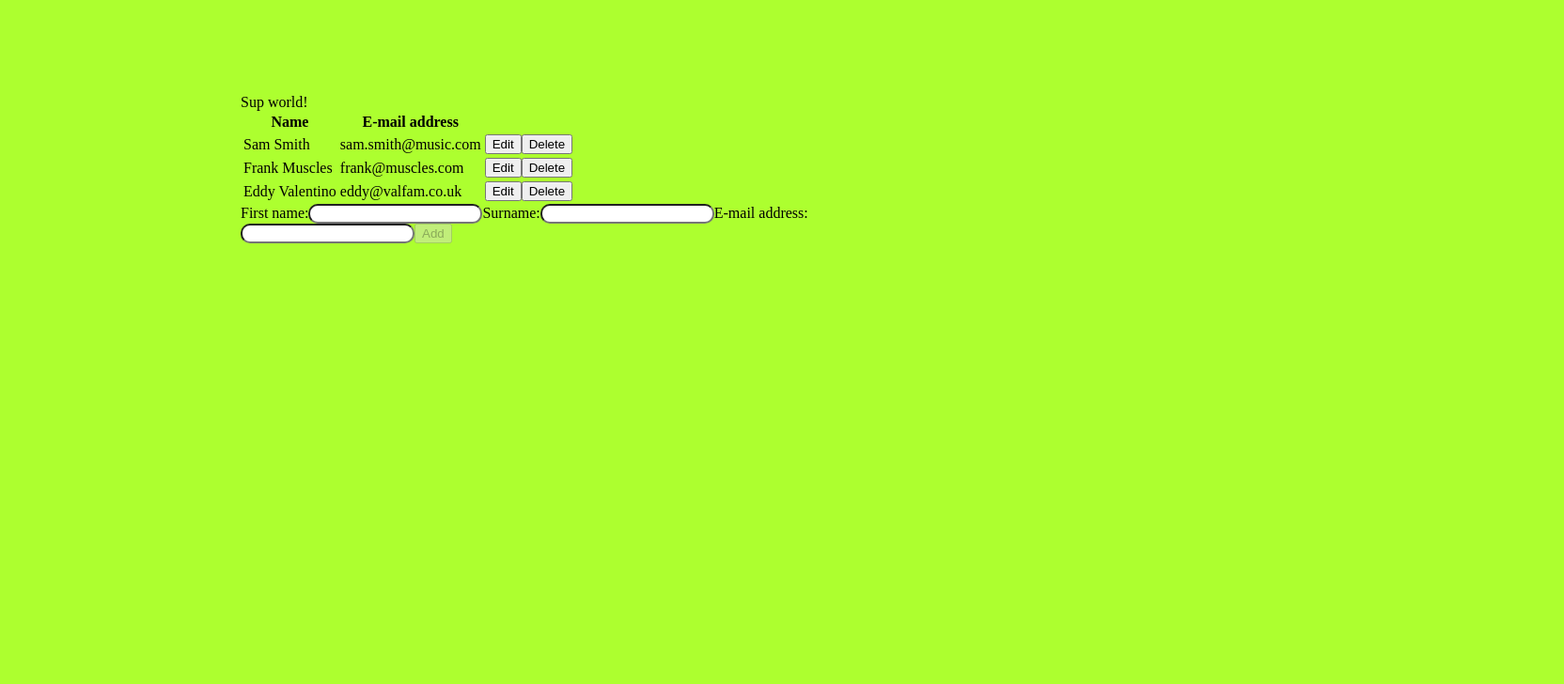
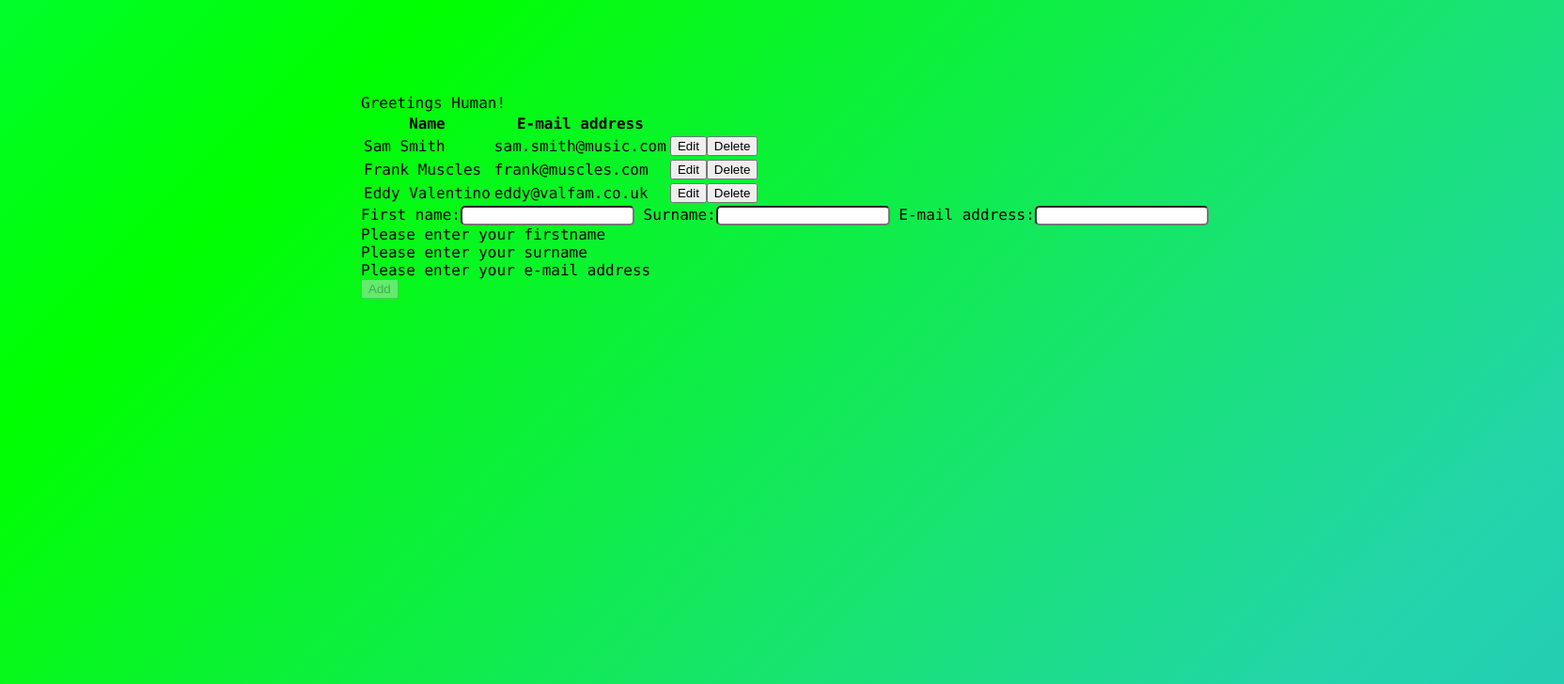
Before and after one commit to DRDosSAntos/AngularLabs, an Angular app: page / in a window 1280 px wide. Shown: the top 728 px of the page at 94% size, 1664 px wide, since content can reach past the window. Built offline with nearby package versions, Linux system fonts and the light colour scheme.

Commit message:
Angular page css styles update

```diff
--- a/src/app/app.component.html
+++ b/src/app/app.component.html
@@ -1,5 +1,5 @@
-<div class="app-root-container">
-<div class="jumbotron">Sup {{name}}</div>
+
+<div class="jumbotron">Greetings {{name}}</div>
 
 <!--<div class="rowfield" style="width:100px;height:100px;">Test</div>-->
 
@@ -22,20 +22,24 @@
 
 <form (ngSubmit)="addContact()" #addContactForm="ngForm">
   <label for="inputFirstName">First name:</label>
-  <input type="text" [(ngModel)]="newContact.firstName" name="firstName"
-         id="inputFirstName" class="form-control" required>
-  <label for="inputSurname">Surname:</label>
-  <input type="text" [(ngModel)]="newContact.surname" name="surname"
-         id="inputSurname" class="form-control" required>
-  <label for="inputEmail">E-mail address:</label>
+  <input type="text" required [(ngModel)]="newContact.firstName" name="firstName"
+         id="inputFirstName" class="form-control" #firstname="ngModel">
+  <label for="inputSurname"> Surname:</label>
+  <input type="text" required [(ngModel)]="newContact.surname" name="surname"
+         id="inputSurname" class="form-control" #surname="ngModel">
+  <label for="inputEmail"> E-mail address:</label>
   <input type="email"
          required
-         pattern=".+@.+\.nl"
+         pattern="[a-z0-9._%+-]+@[a-z0-9.-]+\.[a-z]{2,4}$"
          name="email"
          id="inputEmail"
          class="form-control"
          [(ngModel)]="newContact.email"
          #email="ngModel">
+
+  <div *ngIf="firstname.errors?.required" >Please enter your firstname </div>
+  <div *ngIf="surname.errors?.required" >Please enter your surname </div>
+  <div *ngIf="email.errors?.required" >Please enter your e-mail address </div>
+
   <button class="btn btn-primary" [disabled]="!addContactForm.valid">Add</button>
 </form>
-</div>
--- a/src/app/app.component.ts
+++ b/src/app/app.component.ts
@@ -10,7 +10,7 @@ export class AppComponent {
   name: string;
 
   constructor() {
-    this.name = 'world!';
+    this.name = 'Human!';
   }
 
   contacts: Contact[] = [
--- a/src/styles.css
+++ b/src/styles.css
@@ -1,13 +1,20 @@
 /* You can add global styles to this file, and also import other style files */
 
+html, body {
+  width: 100%;
+  height:100%;
+  font-family: "Lucida Console", "Courier New", monospace;
+}
+
 body {
-  background: greenyellow;
-  margin: 100px 20% 0 20%;
-  alignment: center;
+  margin: 100px 30% 0 30%;
+  background: linear-gradient(-45deg, #ee7752, #e73c7e, #23a6d5, #23d5ab, lime, mediumspringgreen);
+  background-size: 400% 400%;
+  animation: gradient 5s ease infinite;
 }
 
 input{
-  border-radius: 10px;
+  border-radius: 5px;
 }
 
 input.ng-touched.ng-valid{
@@ -19,3 +26,15 @@ input.ng-touched.ng-invalid{
   border-color: red;
   background-color: indianred;
 }
+
+@keyframes gradient {
+  0% {
+    background-position: 0% 50%;
+  }
+  50% {
+    background-position: 100% 50%;
+  }
+  100% {
+    background-position: 0% 50%;
+  }
+}
```
